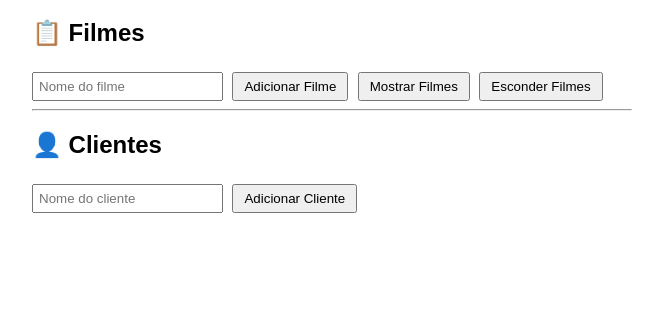
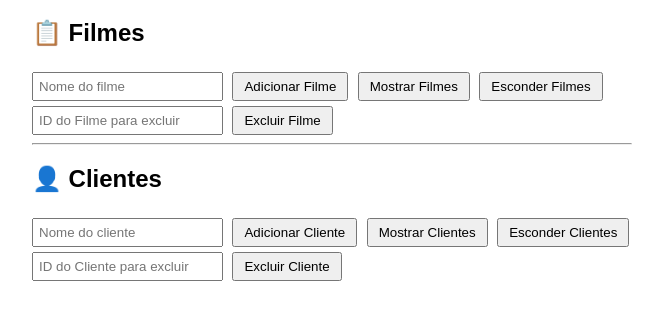
Before and after one commit to rborgessales/locadora-node, a website: page frontend/index.html in a window 1280 px wide. Shown: the part 82-402 px from the top of the page, without its empty margins (308-971 px from the left). Drawn offline with Linux system fonts and the light colour scheme; no server answers.

Commit message:
Ajustes no frontend e backend: script.js, server.js e banco de dados

```diff
--- a/frontend/index.html
+++ b/frontend/index.html
@@ -16,12 +16,10 @@
     <button onclick="adicionarFilme()">Adicionar Filme</button>
     <button onclick="carregarFilmes()">Mostrar Filmes</button> <!-- Botão novo -->
     <button onclick="limparFilmes()">Esconder Filmes</button> <!-- Botão novo -->
+    <input type="text" id="filme-id-excluir" placeholder="ID do Filme para excluir">
+    <button onclick="excluirFilme()">Excluir Filme</button>
 
   </section>
-
-
-
-
 
   <hr>
 
@@ -30,9 +28,23 @@
    <!-- Esse "clientes-lista" é um elemento HTML que será preenchido com os clientes cadastrados no banco de dados.
     Ele vem do backend, onde o servidor irá retornar uma lista de clientes em formato JSON.
     Você encontra esse código no arquivo script.js, na função listarClientes().-->
-   <!-- <ul id="clientes-lista"></ul>-->
+    <ul id="clientes-lista"></ul>
     <input type="text" id="cliente-nome" placeholder="Nome do cliente">
     <button onclick="adicionarCliente()">Adicionar Cliente</button>
+    <button onclick="carregarClientes()">Mostrar Clientes</button> <!-- Botão novo -->
+    <button onclick="limparClientes()">Esconder Clientes</button> <!-- Botão novo -->
+    <!-- Esse 'id="cliente-id-excluir"' é o id do elemento HTML onde o usuário irá digitar o ID do cliente que deseja excluir.
+    Esse ID é enviado para o backend, onde o servidor irá processar a solicitação de exclusão do cliente.
+    é o id da caixa de texto onde o usuário irá digitar o ID do cliente que deseja excluir.-->
+
+    <input type="text" id="cliente-id-excluir" placeholder="ID do Cliente para excluir">
+    <button onclick="excluirCliente()">Excluir Cliente</button>
+    <!--
+    <input type="text" id="cliente-nome" placeholder="id Cliente excluir">
+    <button onclick="excluirClientes()">Excluir Clientes</button>
+     -->
+
+
   </section>
 
   <script src="script.js"></script>
--- a/frontend/script.js
+++ b/frontend/script.js
@@ -1,4 +1,8 @@
+// aqui definimos a URL da API que vamos usar para fazer as requisições
+// const API_URL = "http://localhost:3000";
 const API_URL = "http://localhost:3000";
+
+
 
 // Filmes
 // aqui fazemos a chamada para a API e carregamos os filmes na lista
@@ -12,17 +16,6 @@ async function carregarFilmes() {
     item.textContent = `${filme.id} - ${filme.nome}`;
     lista.appendChild(item);
   });
-}
-
-async function adicionarFilme() {
-  const nome = document.getElementById("filme-nome").value;
-  await fetch(`${API_URL}/filmes`, {
-    method: "POST",
-    headers: { "Content-Type": "application/json" },
-    body: JSON.stringify({ nome })
-  });
-  document.getElementById("filme-nome").value = "";
-  //carregarFilmes();
 }
 
 // Clientes
@@ -48,9 +41,28 @@ async function carregarClientes() {
   lista.appendChild(item);
 });
 }
+
 async function limparFilmes(){
   const lista = document.getElementById("filmes-lista");
   lista.innerHTML = "";
+}
+
+
+async function limparClientes(){
+  const lista = document.getElementById("clientes-lista");
+  lista.innerHTML = "";
+}
+
+
+async function adicionarFilme() {
+  const nome = document.getElementById("filme-nome").value;
+  await fetch(`${API_URL}/filmes`, {
+    method: "POST",
+    headers: { "Content-Type": "application/json" },
+    body: JSON.stringify({ nome })
+  });
+  document.getElementById("filme-nome").value = "";
+  //carregarFilmes();
 }
 
 async function adicionarCliente() {
@@ -64,6 +76,52 @@ async function adicionarCliente() {
   carregarClientes();
 }
 
+async function excluirCliente() {
+  const id = document.getElementById("cliente-id-excluir").value;
+
+  if (!id) {
+    alert("Por favor, insira um ID de cliente para excluir.");
+    return;
+  }
+
+  try {
+    const resposta = await fetch(`${API_URL}/clientes/${id}`, {
+      method: "DELETE",
+    });
+
+    const resultado = await resposta.json();
+    alert(resultado.message); // "Cliente deletado com sucesso"
+    carregarClientes(); // Atualiza a lista de clientes
+  } catch (erro) {
+    console.error("Erro ao excluir cliente:", erro);
+    alert("Erro ao excluir cliente.");
+  }
+}
+
+async function excluirFilme() {
+  const id = document.getElementById("filme-id-excluir").value;
+
+  if (!id) {
+    alert("Por favor, insira um ID de um filme para excluir.");
+    return;
+  }
+
+  try {
+    const resposta = await fetch(`${API_URL}/filmes/${id}`, {
+      method: "DELETE",
+    });
+
+    const resultado = await resposta.json();
+    alert(resultado.message); // "Cliente deletado com sucesso"
+    carregarFilmes(); // Atualiza a lista de clientes
+  } catch (erro) {
+    console.error("Erro ao excluir filme:", erro);
+    alert("Erro ao excluir filme.");
+  }
+}
+
+
+
 // Carregar ao iniciar
 //carregarFilmes();
-carregarClientes();
+//carregarClientes();
```
Also changed, not shown: server.js (+33 -2 lines), 1 other file. Lines whose indentation alone changed are shown as unchanged.
